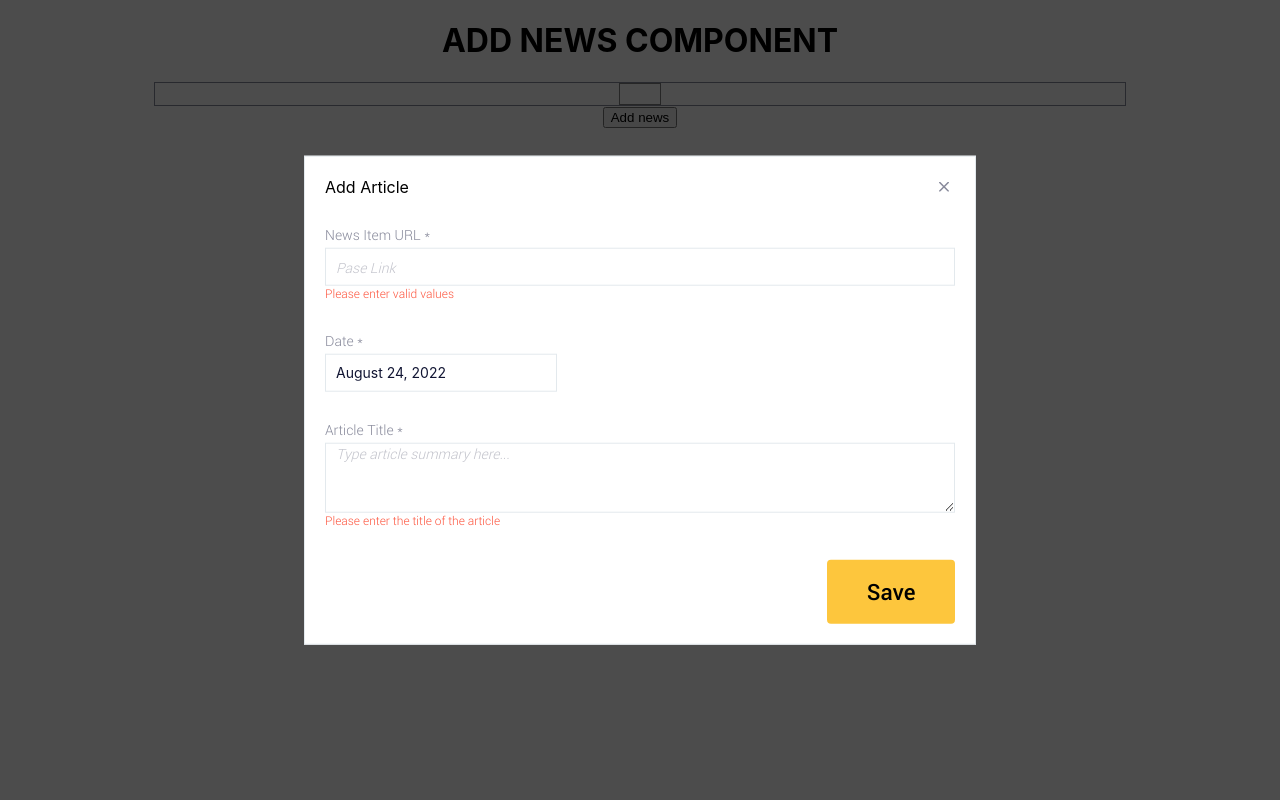
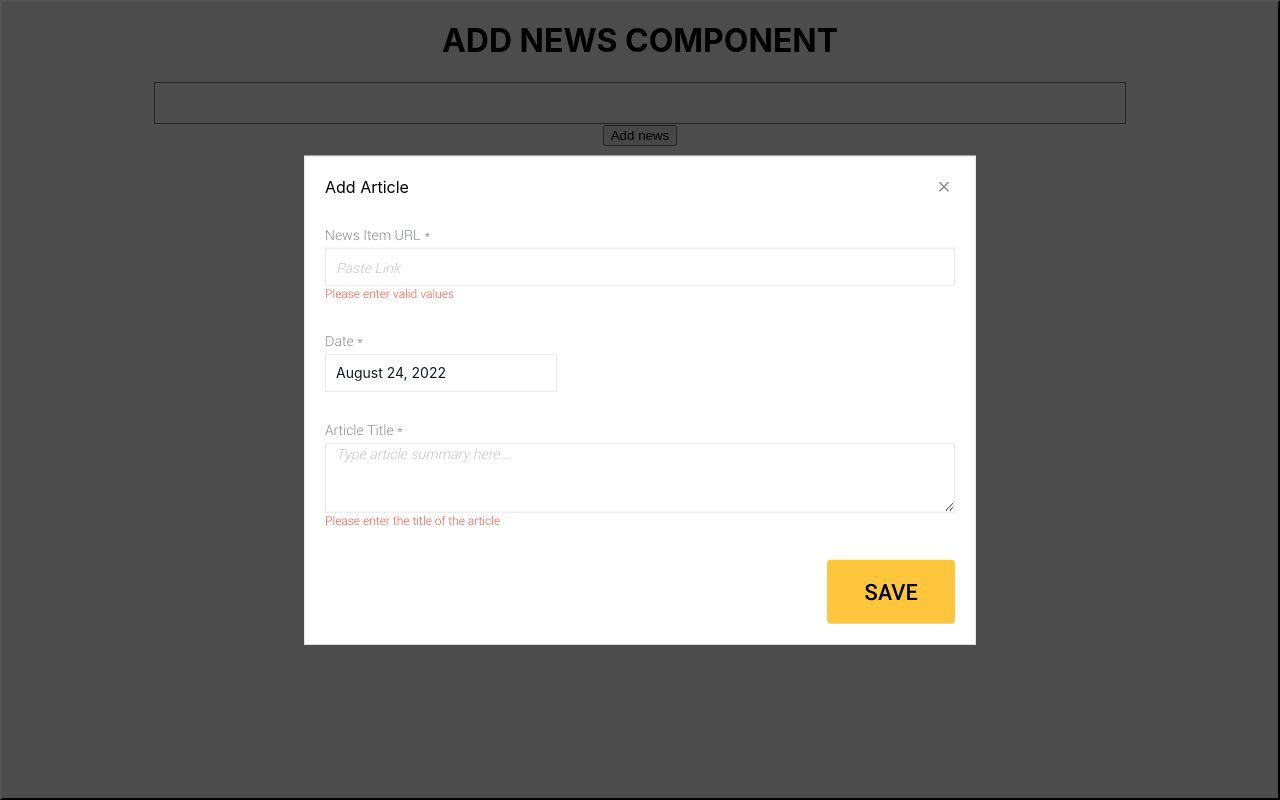
Before and after one commit to TsipiG/add-news, a React (Create React App) app in the folder news-popup/: page / in a window 1280 px wide. Both pictures are taken after a click on the button "Add news". Built offline with nearby package versions, Linux system fonts and the light colour scheme.

Commit message:
Architectural fixes

```diff
--- a/news-popup/src/App.scss
+++ b/news-popup/src/App.scss
@@ -9,41 +9,3 @@ a{
 .react-datepicker__triangle{
   left: -50%!important;
 }
-
-.news-list{
-  max-width: 970px;
-  margin: 0 auto;
-  border: 1px solid gray;
-
-  ul{
-    list-style-type: none;
-    padding: 0;
-    margin: 20px;
-    li{
-      border-bottom: 1px solid gray;
-      padding: 15px 0;
-      display: flex;
-      width: 100%;
-      .news-wrap{
-        width: 85%;
-        display: flex;
-        flex-direction: column;
-      }
-      .news-title{
-        color: grey;
-        font-weight: 400;
-      }
-      .btns-wrap{
-        width: 15%;
-        text-align: right;
-      }
-      button{
-        background-color: transparent!important;
-        border: none;
-      }
-      &:last-child{
-        border-bottom: none;
-      }
-    }
-  }
-}
--- a/news-popup/src/App.tsx
+++ b/news-popup/src/App.tsx
@@ -1,22 +1,39 @@
 import "./App.scss";
 
 import React, { useState } from "react";
-import { Popup } from "./components/popup/Popup";
-import { ItemsList } from "./components/itemsList/ItemsList";
+import { Popup } from "./components/Popup/Popup";
+import { closePopup, openPopup, State } from "./store";
+import { ItemsList } from "./components/ItemsList/ItemsList";
+import {AddNewsForm } from './features/AddNewsForm/AddNewsForm'
+import { useDispatch, useSelector } from "react-redux";
 
 function App() {
-  const [isPopupOpen, setIsPopupOpen] = useState(false);
+
+  //1. get a value from the state - useSelectro
+  //2. by calling action creator
+
+  //ToDo
+  //Talk the code...
+  //build the Edit feature
+
+  const dispatch = useDispatch();
+  const popup = useSelector((state:State)=> state.popup)
+  const openAddNewsForm = () => dispatch(openPopup({ popup:'new' }))
+  const closeAddNewsForm = () => dispatch(closePopup())
 
   return (
     <div className="App">
+      {/* Article list feature */}
       <h1>ADD NEWS COMPONENT</h1>
       <ItemsList />
+      {/* Add article button feature */}
       <div className="add-news-btn">
-        <button onClick={() => setIsPopupOpen(true)}>Add news</button>
+        <button onClick={openAddNewsForm}>Add news</button>
       </div>
-      {isPopupOpen && (
-        <Popup isPopupOpen={isPopupOpen} setIsPopupOpen={setIsPopupOpen} />
-      )}
+      {/* Article form feature */}
+      <Popup isOpen={popup.type === 'new'} onClose={closeAddNewsForm}>
+        <AddNewsForm />
+      </Popup>
     </div>
   );
 }
--- a/news-popup/src/components/itemsList/ItemsList.module.scss
+++ b/news-popup/src/components/itemsList/ItemsList.module.scss
@@ -2,8 +2,42 @@
 @import '../../styles/font-face.scss';
 
 .itemsList{
-    display: flex;
     max-width: 970px;
     margin: 0 auto;
-    border: 1px solid var(--gray);
-}
+    border: 1px solid gray;
+    display: flex;
+    width: 100%;
+    ul{
+      list-style-type: none;
+      padding: 0;
+      margin: 20px;
+      width: 100%;
+      li{
+        border-bottom: 1px solid gray;
+        padding: 15px 0;
+        display: flex;
+        width: 100%;
+        justify-content: space-between;
+        .news-wrap{
+          width: 85%;
+          display: flex;
+          flex-direction: column;
+        }
+        .news-title{
+          color: grey;
+          font-weight: 400;
+        }
+        .btns-wrap{
+          width: 15%;
+          text-align: right;
+        }
+        button{
+          background-color: transparent!important;
+          border: none;
+        }
+        &:last-child{
+          border-bottom: none;
+        }
+      }
+    }
+  }
--- a/news-popup/src/components/itemsList/ItemsList.module.scss.d.ts
+++ b/news-popup/src/components/itemsList/ItemsList.module.scss.d.ts
@@ -1 +1,4 @@
+export const btnsWrap: string;
 export const itemsList: string;
+export const newsTitle: string;
+export const newsWrap: string;
--- a/news-popup/src/components/itemsList/ItemsList.tsx
+++ b/news-popup/src/components/itemsList/ItemsList.tsx
@@ -16,15 +16,14 @@ export const ItemsList = () => {
 
   return (
     <div className={styles.itemsList}>
-      <div className="news-list">
       <ul style={{ textAlign: "left" }}>
         {itemsList.map((item, index) => (
           <li key={index}>
-              <a href={item.articleUrl} className="news-wrap">
+            <a href={item.url} className="news-wrap">
               <div className="news-title">
                 <span>{item.title}</span> - <span>{item.date}</span>
               </div>
-                <p>{item.articleUrl}</p>
+              <p>{item.url}</p>
             </a>
             <div className="btns-wrap">
               <button
@@ -46,6 +45,5 @@ export const ItemsList = () => {
         ))}
       </ul>
     </div>
-    </div>
   );
 };
--- a/news-popup/src/components/itemsList/itemsListSlice.tsx
+++ b/news-popup/src/components/itemsList/itemsListSlice.tsx
@@ -1,7 +1,7 @@
 import { createSlice, PayloadAction } from "@reduxjs/toolkit";
 
 interface NewsItem {
-  articleUrl: string;
+  url: string;
   title: string;
   date: string;
   id: number;
--- a/news-popup/src/components/newsForm/NewsForm.tsx
+++ b/news-popup/src/components/newsForm/NewsForm.tsx
@@ -3,12 +3,11 @@ import "react-datepicker/dist/react-datepicker.css";
 import React from "react";
 import { useSelector, useDispatch } from "react-redux";
 import { State } from "../../store";
-import { updateArticleUrl, updateDate, updateTitle } from "./newsFormSlice";
 import styles from "./NewsForm.module.scss";
 import DatePicker from "react-datepicker";
 import { Button } from "../shared/button/button";
 // import { ruTranslations } from "stream-chat-react";
-import { addNewsItem } from "../itemsList/itemsListSlice";
+import { addNewsItem } from "../ItemsList/itemsListSlice";
 
 // TODO:
 // to be able to edit article you need to create 3 components
@@ -25,78 +24,38 @@ import { addNewsItem } from "../itemsList/itemsListSlice";
 //4. API call to our endpoint
 
 interface Props {
-  setIsPopupOpen: any;
+  url?: string
+  title?: string
+  date?: string
+  handleUrlChange: (url: string) => void
+  handleTitleChange: (title: string) => void
+  handleDateChange: (date: string) => void
+  handleSubmit: () => void
 }
 
-export const NewsForm = ({ setIsPopupOpen }: Props) => {
-  // const urlValidator (url:string) =>{
-  //     const regex = new RegExp('(https?://)?([\\da-z.-]+)\\.([a-z.]{2,6})[/\\w .-]*/?');
-  //     return regex.test(url);
-  // }
-
-  const dispatch = useDispatch();
-
-  //helps to get the data from the state - accepts selector function
-  const articleUrl = useSelector((state: State) => state.newsForm.articleUrl);
-  const title = useSelector((state: State) => state.newsForm.title);
-  const date = useSelector((state: State) => state.newsForm.date);
-
-  // const handleSubmit: React.FormEventHandler<HTMLFormElement> = (event) => {
-  //   event.preventDefault();
-  //   if (articleUrl && date && title) {
-  //     dispatch(
-  //       addNewsItem({
-  //         articleUrl,
-  //         date,
-  //         title,
-  //       })
-  //     );
-  //   }
-  //   setIsPopupOpen(false);
-  // };
-
-  const handleSubmit = () => {
-    if (articleUrl && date && title) {
-      dispatch(
-        addNewsItem({
-          articleUrl,
-          date,
-          title,
-        })
-      );
-    }
-    setIsPopupOpen(false);
-  };
-
-  const handleArticleUrlChange = (articleUrl: string) => {
-    dispatch(updateArticleUrl({ articleUrl }));
-  };
-
-  const handleDateChange = (date: string) => {
-    dispatch(updateDate({ date }));
-  };
-
-  const handleTitleChange = (title: string) => {
-    dispatch(updateTitle({ title }));
-  };
-
+export const NewsForm = ({
+  handleUrlChange,
+  handleTitleChange,
+  handleDateChange,
+  url,
+  title,
+  date,
+  handleSubmit
+}: Props) => {
   return (
-    // <form
-    //   onSubmit={handleSubmit}
-    // >
     <form
       onSubmit={(event) => {
         event.preventDefault();
-        handleSubmit();
+        // handleSubmit();
       }}
     >
       <div className={styles.inputContainer}>
         <div className={styles.inputLabel}>News Item URL *</div>
         <input
-          id="articleUrl"
+          value={url}
           type="input"
-          placeholder="Pase Link"
-          onChange={(event) => handleArticleUrlChange(event.target.value)}
+          placeholder="Paste Link"
+          onChange={(event) => handleUrlChange(event.target.value)}
         />
         <div className={styles.errorLabel}>Please enter valid values</div>
       </div>
@@ -112,6 +71,7 @@ export const NewsForm = ({ setIsPopupOpen }: Props) => {
       <div className={styles.inputContainer}>
         <div className={styles.inputLabel}>Article Title *</div>
         <textarea
+          value={title}
           id="articleSummary"
           placeholder="Type article summary here..."
           onChange={(event) => handleTitleChange(event.target.value)}
@@ -123,12 +83,9 @@ export const NewsForm = ({ setIsPopupOpen }: Props) => {
       <div className={styles.inputContainer}></div>
       <div className={styles.btnsContainer}>
         <Button
-          text={"Save"}
-          onClick={() => {
-            handleSubmit();
-          }}
+          text="SAVE"
+          onClick={handleSubmit}
         />
-        {/* <Button text="SAVE" type="submit" onClick={handleSubmit}  /> */}
       </div>
     </form>
   );
--- a/news-popup/src/components/popup/Popup.tsx
+++ b/news-popup/src/components/popup/Popup.tsx
@@ -1,26 +1,34 @@
-import React, { useState }  from "react";
-import { NewsForm } from "../newsForm/NewsForm";
-import DatePicker from "react-datepicker";
+import React  from "react";
 import "react-datepicker/dist/react-datepicker.css";
 import closeBtn from "../../assets/svg/close.svg";
 import styles from "./Popup.module.scss";
 
 interface Props {
-  isPopupOpen: boolean;
-  setIsPopupOpen: any;
+  isOpen: boolean;
+  onClose: React.MouseEventHandler<HTMLButtonElement>;
 };
 
-export const Popup = ({isPopupOpen,setIsPopupOpen}:Props) => {
+export const Popup = ({
+  isOpen,
+  onClose,
+  children
+}: React.PropsWithChildren<Props>) => {
+  if (!isOpen) return null
 
   return (
     <div className={styles.overlay}>
        <div className={styles.popup}>
-        <div className={styles.titlesWrap}><div>Add Article</div><button className={styles.closeBtn} onClick={() => setIsPopupOpen(false)}><img src={closeBtn} alt="close popup"/></button></div>
-          <div className={styles.popupBody}>
-            <NewsForm setIsPopupOpen={setIsPopupOpen} />
-          </div>
+        <div className={styles.titlesWrap}>
+          <div>Add Article</div>
+          <button className={styles.closeBtn} onClick={onClose}>
+            <img src={closeBtn} alt="close popup" />
+          </button>
         </div>
-        <div className={styles.overlayBackground} onClick={() => setIsPopupOpen(false)}/>
+        <div className={styles.popupBody}>
+          {children}
+        </div>
+      </div>
+      <button className={styles.overlayBackground} onClick={onClose} />
     </div>
   )
 }
--- /dev/null
+++ b/news-popup/src/features/AddNewsForm/AddNewsForm.tsx
@@ -0,0 +1,46 @@
+import "react-datepicker/dist/react-datepicker.css";
+
+import React from "react";
+import { useSelector, useDispatch } from "react-redux";
+import { closePopup, State } from "../../store";
+import { NewsForm } from "../../components/NewsForm/NewsForm";
+import { updateDate, updateTitle, updateUrl } from "./addNewsFormSlice";
+import { addNewsItem } from "../../components/ItemsList/itemsListSlice";
+
+export const AddNewsForm = () => {
+  const dispatch = useDispatch();
+  //helps to get the data from the state - accepts selector function
+  const url = useSelector((state: State) => state.addNewsForm.url);
+  const title = useSelector((state: State) => state.addNewsForm.title);
+  const date = useSelector((state: State) => state.addNewsForm.date);
+
+  const handleSubmit = () => {
+    if (url && date && title) {
+      dispatch(
+        addNewsItem({
+          url,
+          date,
+          title,
+        })
+      );
+      // add close handler
+      dispatch(closePopup())
+    }
+  };
+
+  const handleUrlChange = (url: string) => {
+    dispatch(updateUrl({ url }));
+  };
+
+  const handleDateChange = (date: string) => {
+    dispatch(updateDate({ date }));
+  };
+
+  const handleTitleChange = (title: string) => {
+    dispatch(updateTitle({ title }));
+  };
+
+  return (
+    <NewsForm handleDateChange={handleDateChange} handleTitleChange={handleTitleChange} handleUrlChange={handleUrlChange} handleSubmit={handleSubmit} />
+  )
+};
--- a/news-popup/src/components/newsForm/newsFormSlice.ts
+++ b/news-popup/src/features/AddNewsForm/addNewsFormSlice.ts
@@ -1,21 +1,21 @@
 import { createSlice, PayloadAction } from '@reduxjs/toolkit';
 
 //define the state type for our state
-interface NewsFormState {
+interface AddNewsFormState {
     title: string | null;
     date: string | null;
-    articleUrl: string | null;
+    url: string | null;
 }
 
 //assign State type to initial State
-const intialState:NewsFormState = { articleUrl: null, title: null, date: null }
+const intialState:AddNewsFormState = { url: null, title: null, date: new Date().toISOString() }
 
-export const newsFormSlice = createSlice({
-    name: "newsForm",
+export const addNewsFormSlice = createSlice({
+    name: "addNewsForm",
     initialState: intialState,
     reducers: {
-        updateArticleUrl(state, action:PayloadAction<{articleUrl:string}>) {
-            state.articleUrl = action.payload.articleUrl
+        updateUrl(state, action:PayloadAction<{url:string}>) {
+            state.url = action.payload.url
         },
         updateTitle(state, action:PayloadAction<{title:string}>) {
             state.title = action.payload.title
@@ -28,4 +28,4 @@ export const newsFormSlice = createSlice({
 
 //extract the actions which are the outputs of create slice the functions = reducers
 //Action Creators
-export const {updateArticleUrl, updateTitle, updateDate} = newsFormSlice.actions;
+export const {updateUrl, updateTitle, updateDate} = addNewsFormSlice.actions;
--- a/news-popup/src/store.ts
+++ b/news-popup/src/store.ts
@@ -1,12 +1,34 @@
-import { configureStore } from "@reduxjs/toolkit";
-import { newsFormSlice } from "./components/newsForm/newsFormSlice";
-import { itemsListSlice } from "./components/itemsList/itemsListSlice";
+import { configureStore, createSlice,PayloadAction } from "@reduxjs/toolkit";
+import { itemsListSlice } from "./components/ItemsList/itemsListSlice";
+import { addNewsFormSlice } from "./features/AddNewsForm/addNewsFormSlice";
+
+type PopupType = 'new' | 'edit'
+
+type PopupState = {type: PopupType | null}
+
+const initialState: PopupState = {type: null}
+
+const popupSlice = createSlice({
+  name: 'popupSlice',
+  initialState,
+  reducers: {
+    openPopup(state: PopupState, action: PayloadAction<{ popup: PopupType }>) {
+      state.type = action.payload.popup
+    },
+    closePopup(state: PopupState) {
+      state.type = null
+    }
+  }
+})
+
+export const {openPopup, closePopup} = popupSlice.actions
 
 //Connect/configure by connecting the slices reduces to the root reducer
 export const store = configureStore({
   reducer: {
-    newsForm: newsFormSlice.reducer,
     itemsList: itemsListSlice.reducer,
+    addNewsForm: addNewsFormSlice.reducer,
+    popup: popupSlice.reducer,
   },
 });
 
```
Lines whose indentation alone changed are shown as unchanged.
